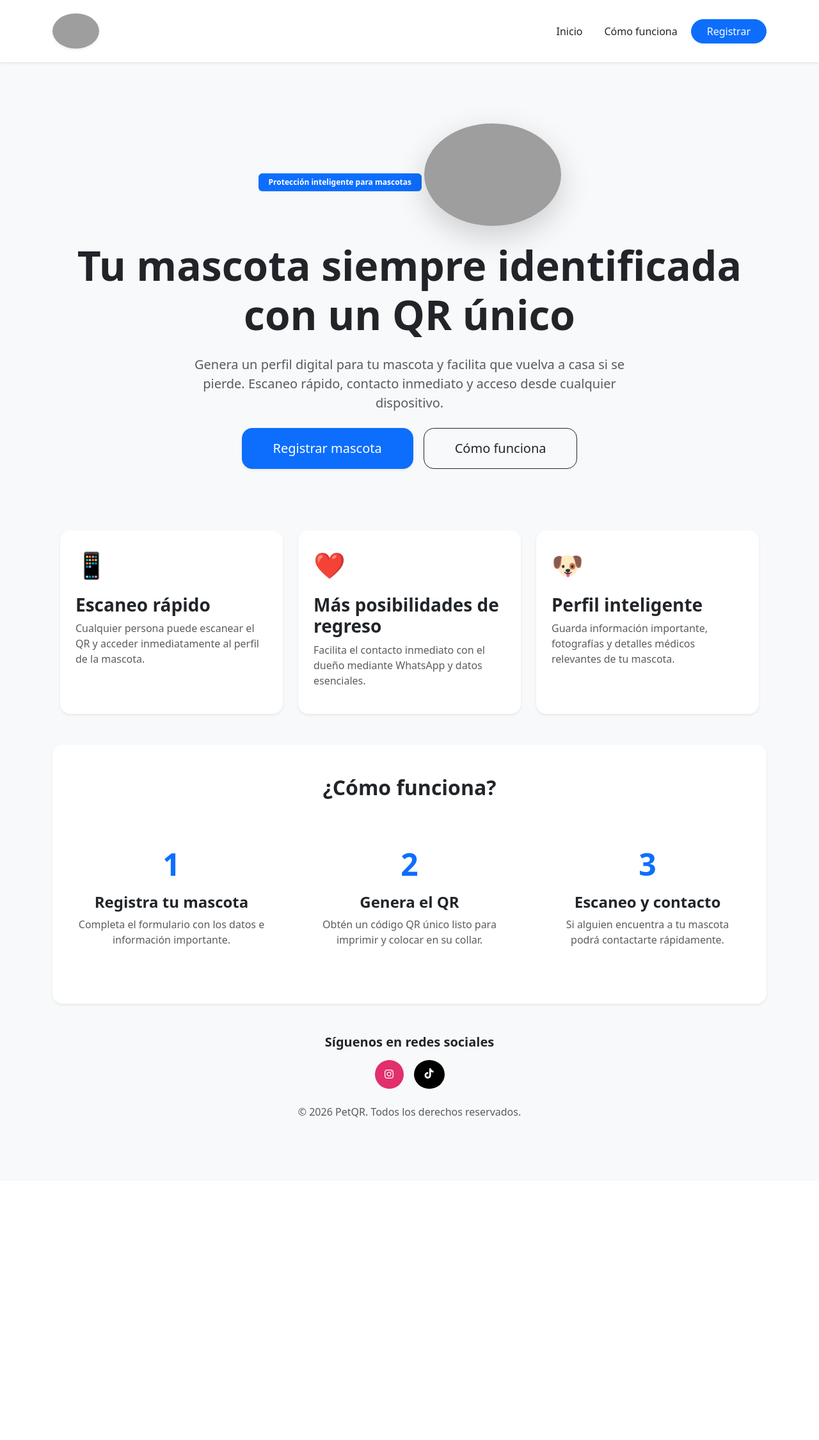
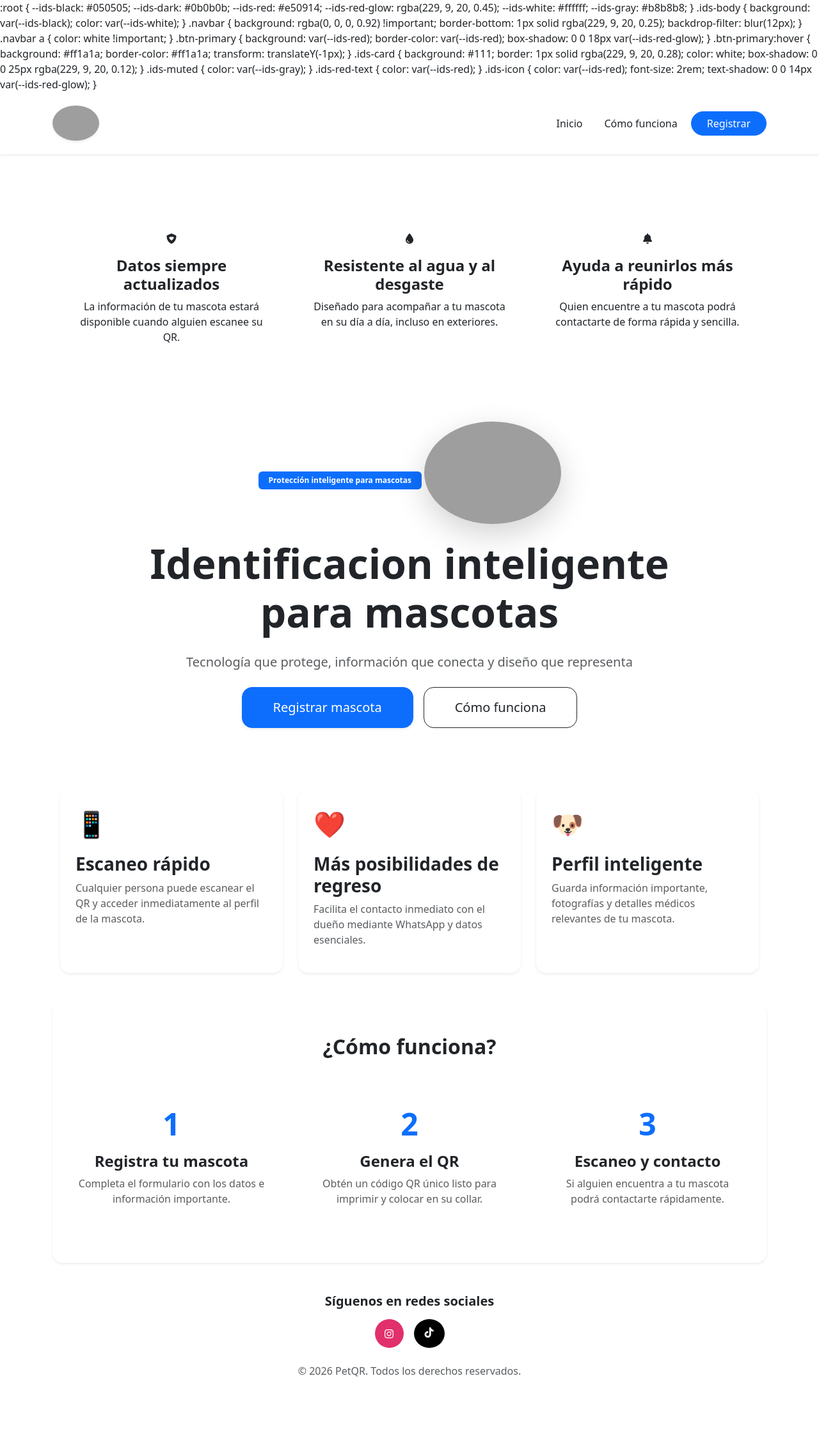
Before and after one commit to parranos10/idmascotas, a Django app: page / in a window 1280 px wide. Shown: the whole page at 64% size. Before the commit the page ends 1747 px from the top, so only its background shows below. Run offline with Django 5.2, Linux system fonts and the light colour scheme; grey boxes are pictures that could not be loaded.

Commit message:
aplicar identidad visual

```diff
--- a/templates/base.html
+++ b/templates/base.html
@@ -29,13 +29,70 @@
         transform: translateY(-1px);
     }
     </style>
+    :root {
+        --ids-black: #050505;
+        --ids-dark: #0b0b0b;
+        --ids-red: #e50914;
+        --ids-red-glow: rgba(229, 9, 20, 0.45);
+        --ids-white: #ffffff;
+        --ids-gray: #b8b8b8;
+    }
+
+    .ids-body {
+        background: var(--ids-black);
+        color: var(--ids-white);
+    }
+
+    .navbar {
+        background: rgba(0, 0, 0, 0.92) !important;
+        border-bottom: 1px solid rgba(229, 9, 20, 0.25);
+        backdrop-filter: blur(12px);
+    }
+
+    .navbar a {
+        color: white !important;
+    }
+
+    .btn-primary {
+        background: var(--ids-red);
+        border-color: var(--ids-red);
+        box-shadow: 0 0 18px var(--ids-red-glow);
+    }
+
+    .btn-primary:hover {
+        background: #ff1a1a;
+        border-color: #ff1a1a;
+        transform: translateY(-1px);
+    }
+
+    .ids-card {
+        background: #111;
+        border: 1px solid rgba(229, 9, 20, 0.28);
+        color: white;
+        box-shadow: 0 0 25px rgba(229, 9, 20, 0.12);
+    }
+
+    .ids-muted {
+        color: var(--ids-gray);
+    }
+
+    .ids-red-text {
+        color: var(--ids-red);
+    }
+
+    .ids-icon {
+        color: var(--ids-red);
+        font-size: 2rem;
+        text-shadow: 0 0 14px var(--ids-red-glow);
+    }
+</style>
 
 
 
 
 </head>
 
-<body class="bg-light">
+<body class="ids-body">
 
 <nav class="navbar navbar-expand-lg bg-white shadow-sm sticky-top">
     <div class="container py-2">
--- a/templates/home.html
+++ b/templates/home.html
@@ -2,6 +2,58 @@
 {% load static %}
 
 {% block content %}
+
+<section class="py-5">
+    <div class="container">
+
+        <div class="row g-4 text-center">
+
+            <div class="col-md-4">
+                <div class="ids-card rounded-4 p-4 h-100">
+                    <div class="ids-icon mb-3">
+                        <i class="fa-solid fa-shield-heart"></i>
+                    </div>
+
+                    <h4 class="fw-bold">Datos siempre actualizados</h4>
+
+                    <p class="ids-muted mb-0">
+                        La información de tu mascota estará disponible cuando alguien escanee su QR.
+                    </p>
+                </div>
+            </div>
+
+            <div class="col-md-4">
+                <div class="ids-card rounded-4 p-4 h-100">
+                    <div class="ids-icon mb-3">
+                        <i class="fa-solid fa-droplet"></i>
+                    </div>
+
+                    <h4 class="fw-bold">Resistente al agua y al desgaste</h4>
+
+                    <p class="ids-muted mb-0">
+                        Diseñado para acompañar a tu mascota en su día a día, incluso en exteriores.
+                    </p>
+                </div>
+            </div>
+
+            <div class="col-md-4">
+                <div class="ids-card rounded-4 p-4 h-100">
+                    <div class="ids-icon mb-3">
+                        <i class="fa-solid fa-bell"></i>
+                    </div>
+
+                    <h4 class="fw-bold">Ayuda a reunirlos más rápido</h4>
+
+                    <p class="ids-muted mb-0">
+                        Quien encuentre a tu mascota podrá contactarte de forma rápida y sencilla.
+                    </p>
+                </div>
+            </div>
+
+        </div>
+
+    </div>
+</section>
 
 <section class="py-5 text-center">
 
@@ -15,12 +67,11 @@
             class="rounded-circle shadow-lg mb-4">
 
         <h1 class="display-3 fw-bold mb-4">
-            Tu mascota siempre identificada con un QR único
+            Identificacion <span class="ids-red-text">inteligente</span><br> para mascotas
         </h1>
 
         <p class="lead text-muted mx-auto mb-4" style="max-width: 700px;">
-            Genera un perfil digital para tu mascota y facilita que vuelva a casa
-            si se pierde. Escaneo rápido, contacto inmediato y acceso desde cualquier dispositivo.
+            Tecnología que protege, información que conecta y diseño que representa
         </p>
 
         <div class="d-flex justify-content-center gap-3 flex-wrap">
```
